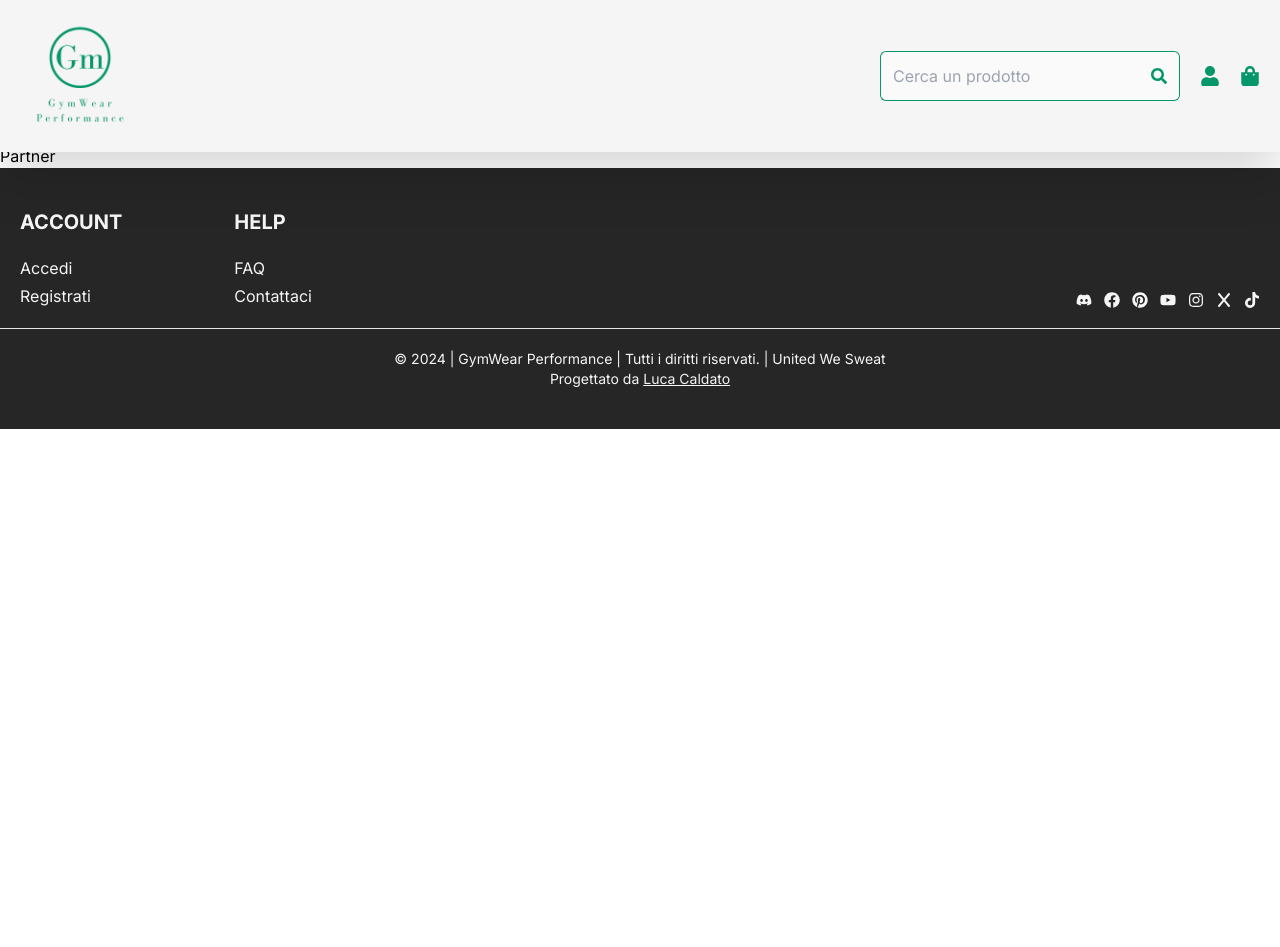
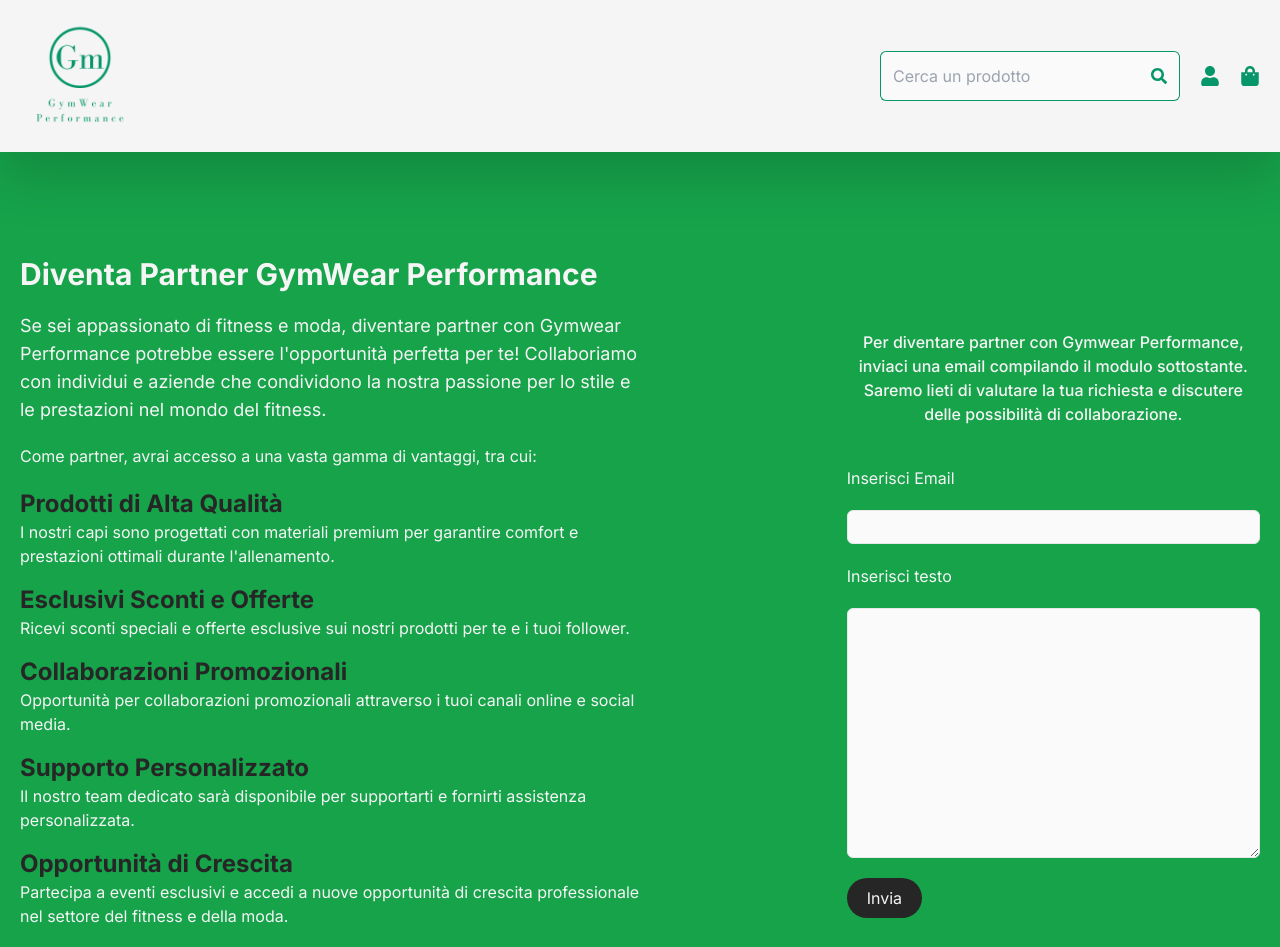
Before and after one commit to CaldatoLuca/fe-e-commerce, a React (Vite) app: page /partner in a window 1280 px wide. Shown: the top 947 px of the page. Before the commit the page ends 800 px from the top, so only its background shows below. Built offline with nearby package versions, Linux system fonts and the light colour scheme.

Commit message:
feat: partner

```diff
--- a/src/index.css
+++ b/src/index.css
@@ -9,3 +9,7 @@
 .product-card {
   width: 450px;
 }
+
+.page-h {
+  height: calc(100vh - 404.5001px);
+}
--- a/src/pages/Partner.jsx
+++ b/src/pages/Partner.jsx
@@ -1,5 +1,130 @@
 function Partner() {
-  return <main className="mt-36">Partner</main>;
+  return (
+    <main className="mt-36">
+      <section id="partner" className=" bg-green-600 text-neutral-100">
+        <div className="container mx-auto px-5 py-28 flex gap-10 justify-between items-center">
+          <div className="w-1/2">
+            <h3 className="text-3xl font-bold mb-5">
+              Diventa Partner GymWear Performance
+            </h3>
+            <p className="mt-4 text-lg mb-5">
+              Se sei appassionato di fitness e moda, diventare partner con
+              Gymwear Performance potrebbe essere l'opportunità perfetta per te!
+              Collaboriamo con individui e aziende che condividono la nostra
+              passione per lo stile e le prestazioni nel mondo del fitness.
+            </p>
+            <p className="mb-5">
+              Come partner, avrai accesso a una vasta gamma di vantaggi, tra
+              cui:
+            </p>
+
+            {/* Vantaggi */}
+            <div className="mb-4">
+              <h4 className="text-2xl font-bold text-neutral-800">
+                Prodotti di Alta Qualità
+              </h4>
+              <p>
+                {" "}
+                I nostri capi sono progettati con materiali premium per
+                garantire comfort e prestazioni ottimali durante l'allenamento.
+              </p>
+            </div>
+
+            <div className="mb-4">
+              <h4 className="text-2xl font-bold text-neutral-800">
+                Esclusivi Sconti e Offerte
+              </h4>
+              <p>
+                {" "}
+                Ricevi sconti speciali e offerte esclusive sui nostri prodotti
+                per te e i tuoi follower.
+              </p>
+            </div>
+
+            <div className="mb-4">
+              <h4 className="text-2xl font-bold text-neutral-800">
+                Collaborazioni Promozionali
+              </h4>
+              <p>
+                {" "}
+                Opportunità per collaborazioni promozionali attraverso i tuoi
+                canali online e social media.
+              </p>
+            </div>
+
+            <div className="mb-4">
+              <h4 className="text-2xl font-bold text-neutral-800">
+                Supporto Personalizzato
+              </h4>
+              <p>
+                {" "}
+                Il nostro team dedicato sarà disponibile per supportarti e
+                fornirti assistenza personalizzata.
+              </p>
+            </div>
+
+            <div className="mb-4">
+              <h4 className="text-2xl font-bold text-neutral-800">
+                Opportunità di Crescita
+              </h4>
+              <p>
+                {" "}
+                Partecipa a eventi esclusivi e accedi a nuove opportunità di
+                crescita professionale nel settore del fitness e della moda.
+              </p>
+            </div>
+
+            <p className="font-bold">
+              Unisciti a noi nel promuovere uno stile di vita attivo e alla moda
+              con Gymwear Performance!
+            </p>
+          </div>
+
+          {/* Form */}
+          <div className="w-1/3 ">
+            <p className="mb-10 text-center font-medium">
+              Per diventare partner con Gymwear Performance, inviaci una email
+              compilando il modulo sottostante. Saremo lieti di valutare la tua
+              richiesta e discutere delle possibilità di collaborazione.
+            </p>
+
+            {/* Invio mail */}
+            <form
+              action="/partner"
+              method="post"
+              className={`flex flex-col gap-5 `}
+            >
+              {/* Email */}
+              <label htmlFor="newsletter-email">Inserisci Email</label>
+              <input
+                type="text"
+                name="email"
+                id="newsletter-email"
+                className="p-1 border bg-neutral-50 text-center  hover:border-emerald-600 rounded-md cursor-pointer outline-none group-hover:bg-neutral-100 transition"
+              />
+
+              {/* testo */}
+              <label htmlFor="text">Inserisci testo</label>
+              <textarea
+                name="text"
+                id="partner-text"
+                cols="30"
+                rows="10"
+                className="p-1 border bg-neutral-50 text-center  hover:border-emerald-600 rounded-md cursor-pointer outline-none group-hover:bg-neutral-100 transition"
+              ></textarea>
+
+              <div>
+                {" "}
+                <button className="bg-neutral-800 rounded-3xl text-neutral-100 py-2 px-5 ">
+                  Invia
+                </button>
+              </div>
+            </form>
+          </div>
+        </div>
+      </section>
+    </main>
+  );
 }
 
 export default Partner;
```
